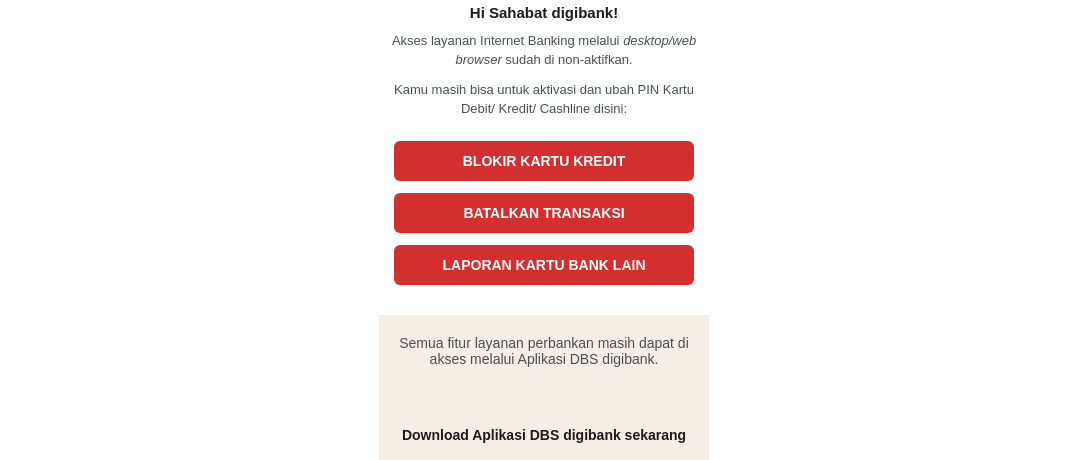
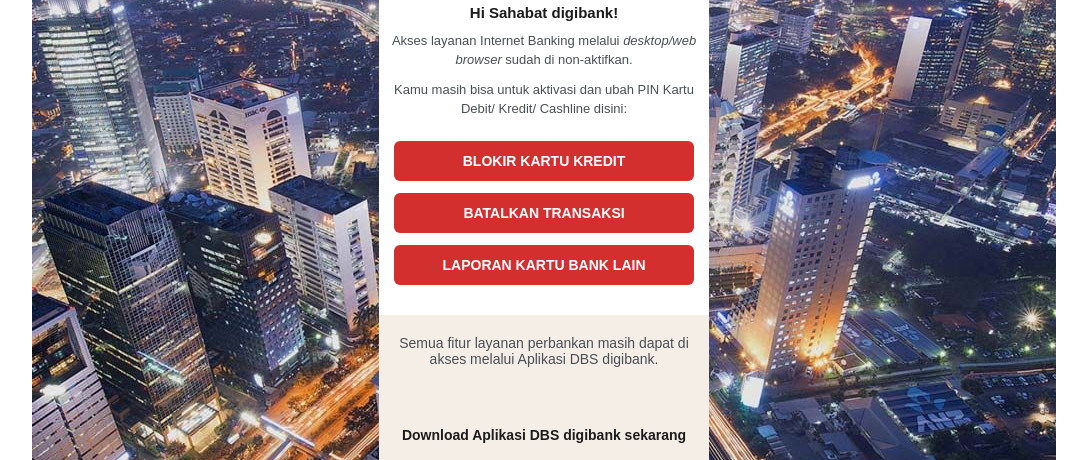
Before and after one commit to dingding1166/digibankby, a plain HTML site: page index.html in a window 1280 px wide. Shown: the part 157-617 px from the top of the page, without its empty margins (96-1183 px from the left). Drawn offline with Linux system fonts and the light colour scheme.

Commit message:
Update style.css

```diff
--- a/style.css
+++ b/style.css
@@ -6,7 +6,7 @@
 
 body, html {
   font-family: 'Rubik', Sans-Serif;
-  background: url('digibankbydbs-logo.jpg') no-repeat center center;
+  background: url('digibankbydbsmalam.jpg') no-repeat center center;
   background-size: auto;
   min-height: 100vh;
   display: flex;
```
